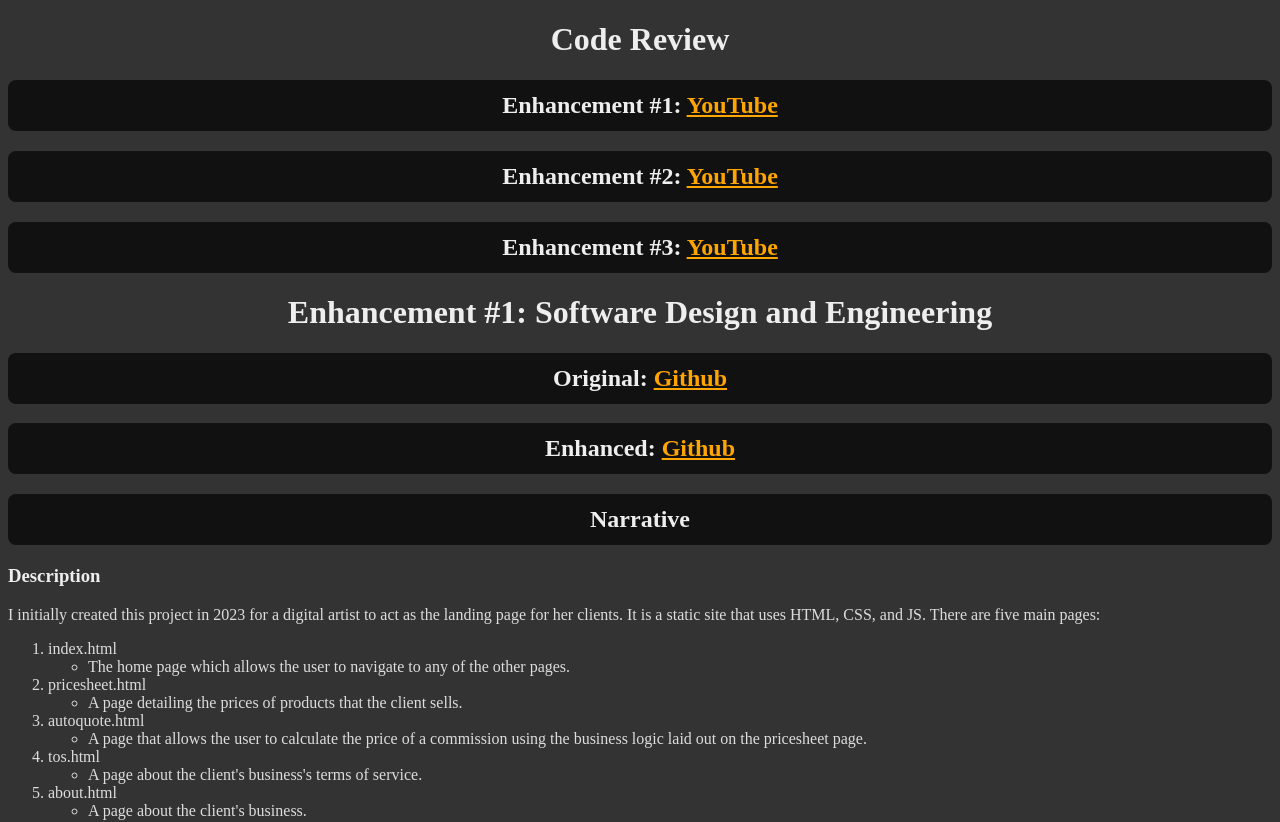
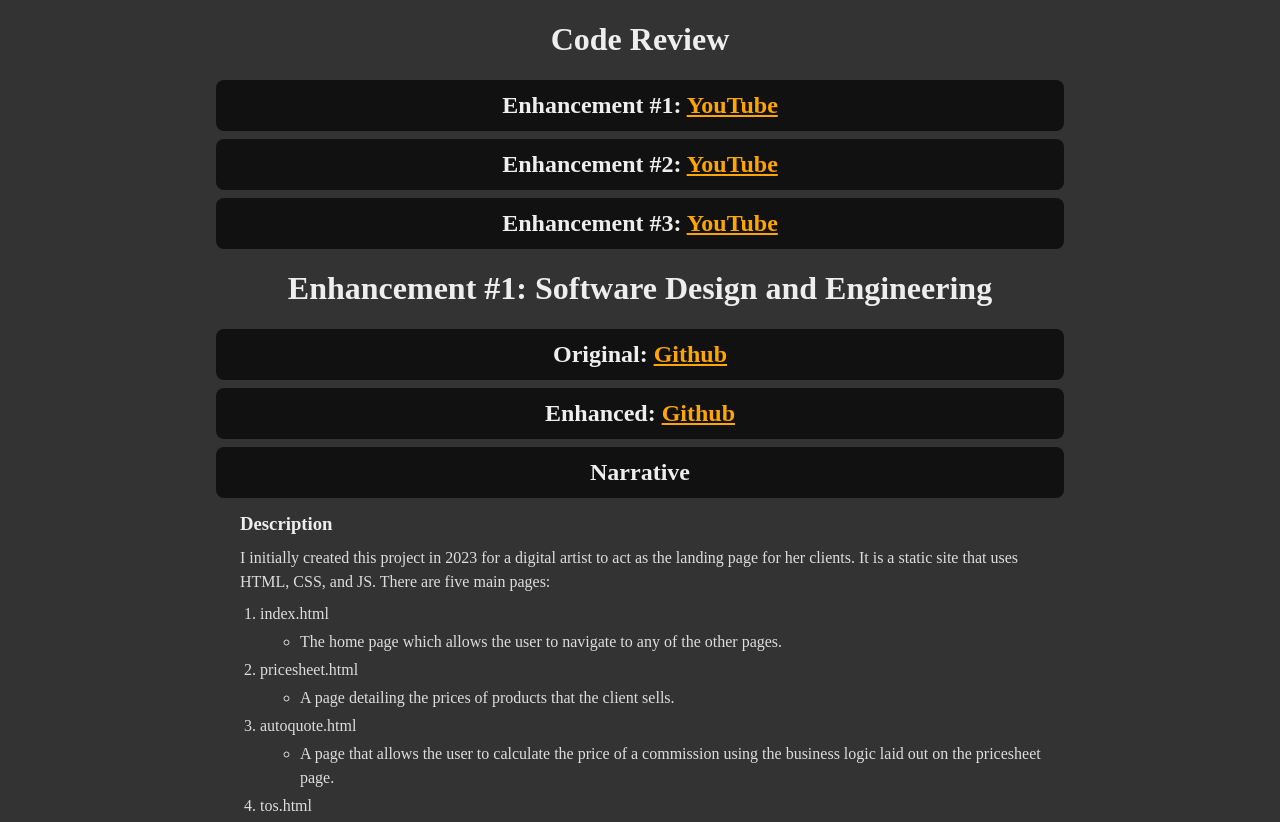
Before and after one commit to natelwhite/natelwhite.github.io, a SvelteKit app: page / in a window 1280 px wide. Shown: the top 822 px of the page. Built offline with nearby package versions, Linux system fonts and the light colour scheme.

Commit message:
set max width

```diff
--- a/src/routes/+page.svelte
+++ b/src/routes/+page.svelte
@@ -10,9 +10,18 @@ h2 {
 	padding: 12px 24px;
 	border-radius: 8px;
 	text-align: center;
+	max-width: 800px;
+	margin: 8px auto;
 }
 p, li {
 	color: #ddd;
+}
+h3, p, ol, ul {
+	max-width: 800px;
+	margin: auto;
+	padding-top: 4px;
+	padding-bottom: 4px;
+	line-height: 1.5;
 }
 a {
 	color: orange;
```
